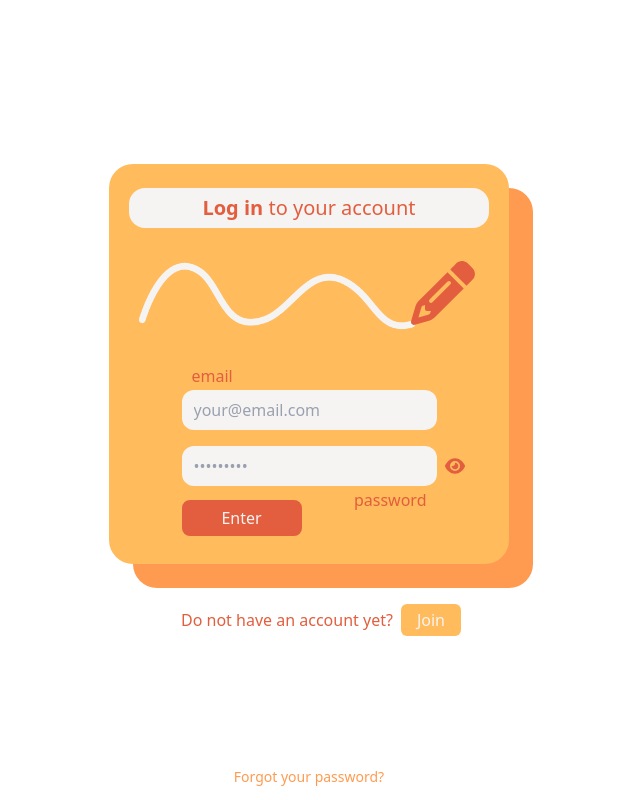
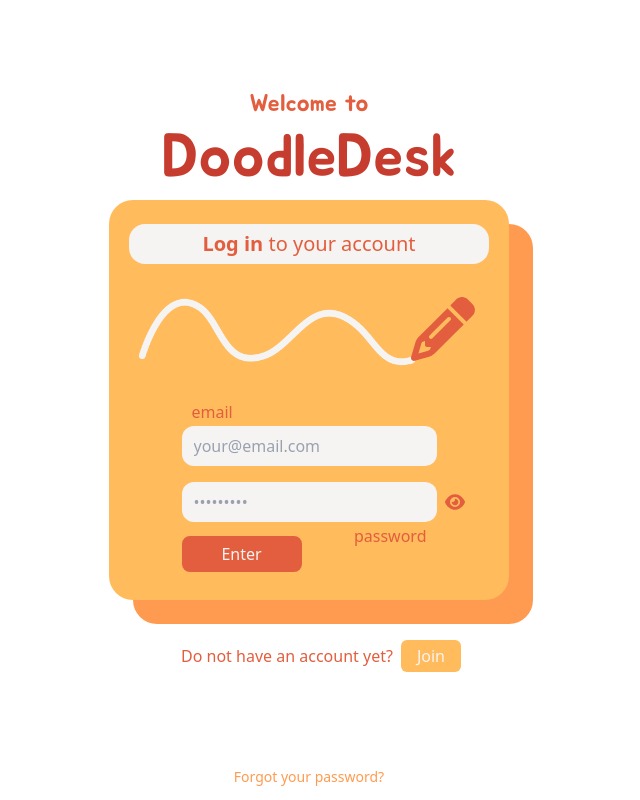
Before and after one commit to ebbmango/DoodleDesk, a SvelteKit app: page /auth in a window 1280 px wide. Shown: the whole page, without its empty margins (331-971 px from the left). Built offline with nearby package versions, Linux system fonts and the light colour scheme.

Commit message:
added welcome text

```diff
--- a/src/app.css
+++ b/src/app.css
@@ -9,3 +9,9 @@
 	--color-whitesmoke: #f6f4f3;
 	--color-jet: #333232;
 }
+
+@layer utilities {
+	.font-jua {
+		font-family: 'Jua', sans-serif;
+	}
+}
--- a/src/app.html
+++ b/src/app.html
@@ -4,6 +4,9 @@
 		<meta charset="utf-8" />
 		<link rel="icon" href="%sveltekit.assets%/favicon.png" />
 		<meta name="viewport" content="width=device-width, initial-scale=1" />
+		<link rel="preconnect" href="https://fonts.googleapis.com" />
+		<link rel="preconnect" href="https://fonts.gstatic.com" crossorigin />
+		<link href="https://fonts.googleapis.com/css2?family=Jua&display=swap" rel="stylesheet" />
 		%sveltekit.head%
 	</head>
 	<body data-sveltekit-preload-data="hover">
--- a/src/routes/auth/+page.svelte
+++ b/src/routes/auth/+page.svelte
@@ -159,7 +159,12 @@
 	<!-- notification -->
 
 	<!-- login panel -->
-	<div>
+	<div class="mb-10">
+		<div class="gap-2 text-center flex flex-col mb-3 cursor-default">
+			<p class="text-2xl font-jua text-festival opacity">Welcome to</p>
+			<h1 class="font-jua text-6xl text-saffron">DoodleDesk</h1>
+		</div>
+
 		{#if actuallyRenderWarn}
 			<div bind:this={warningRef}>
 				<Warning
```
